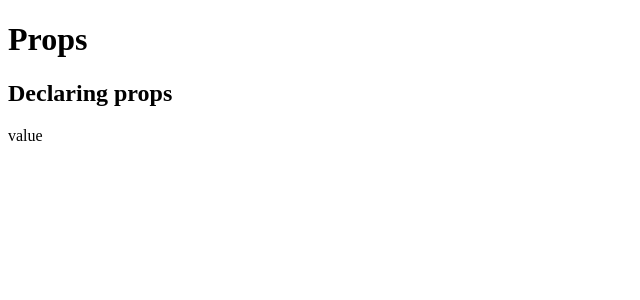
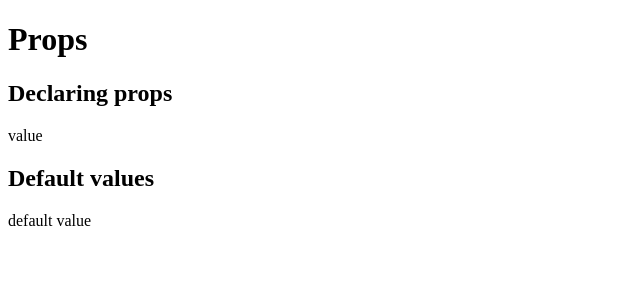
Before and after one commit to MichalTarasiuk/my-svelte-app, a SvelteKit app: page /props in a window 1280 px wide. Shown: the top 300 px of the page, without its empty margins (0-640 px from the left). Built offline with nearby package versions, Linux system fonts and the light colour scheme.

Commit message:
add default value

```diff
--- a/src/lib/components/componentWithProps.svelte
+++ b/src/lib/components/componentWithProps.svelte
@@ -1,5 +1,5 @@
 <script lang="ts">
-	export let prop: string;
+	export let prop: string = 'default value';
 </script>
 
 <p>{prop}</p>
--- a/src/routes/props/+page.svelte
+++ b/src/routes/props/+page.svelte
@@ -8,4 +8,8 @@
 		<h2>Declaring props</h2>
 		<ComponentWithProps prop="value" />
 	</section>
+	<section>
+		<h2>Default values</h2>
+		<ComponentWithProps />
+	</section>
 </main>
```
